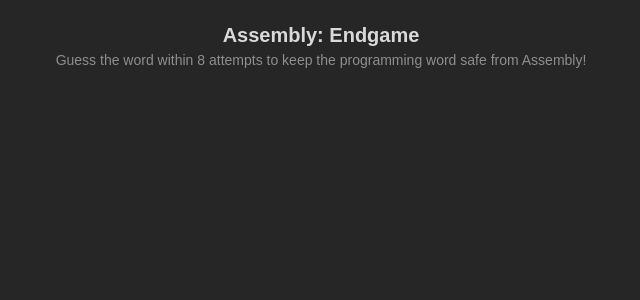
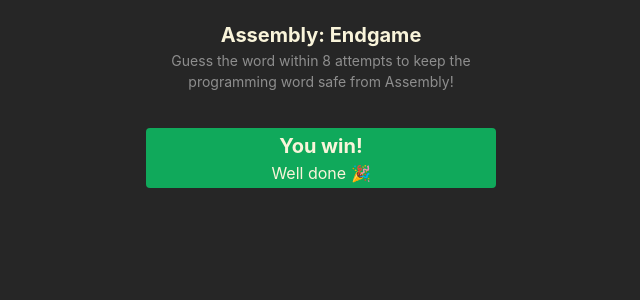
Before and after one commit to nataly-tuong/lasagnalayers, a React (Vite) app: page / in a window 1280 px wide. Shown: the top 300 px of the page, without its empty margins (319-959 px from the left). Built offline with nearby package versions, Linux system fonts and the light colour scheme.

Commit message:
game status

```diff
--- a/src/App.jsx
+++ b/src/App.jsx
@@ -1,15 +1,19 @@
 export default function App() {
   return (
-    <main className="flex min-h-screen p-5 bg-[#262626] justify-center text-[#d9d9d9] font-hanken-grotesk">
+    <main className="flex flex-col items-center min-h-screen p-5 bg-[#262626] text-[#d9d9d9]">
       <header className="text-center">
-        <h1 className="text-[1.25rem] font-bold color-[#F9F4DA]">
+        <h1 className="text-[1.25rem] font-bold text-[#F9F4DA]">
           Assembly: Endgame
         </h1>
-        <p className="text-[0.875rem] max-w[350px] text-[#8E8E8E]">
+        <p className="text-[0.875rem] max-w-87.5 mx-auto text-[#8E8E8E]">
           Guess the word within 8 attempts to keep the programming word safe
           from Assembly!
         </p>
       </header>
+      <section className="flex flex-col items-center justify-center w-full max-w-87.5 min-h-15 mt-9 rounded bg-[#10A95B] text-[#F9F4DA] text-center">
+        <h2 className="text-[1.25rem] font-bold m-0">You win!</h2>
+        <p className="m-0">Well done 🎉</p>
+      </section>
     </main>
   );
 }
```
